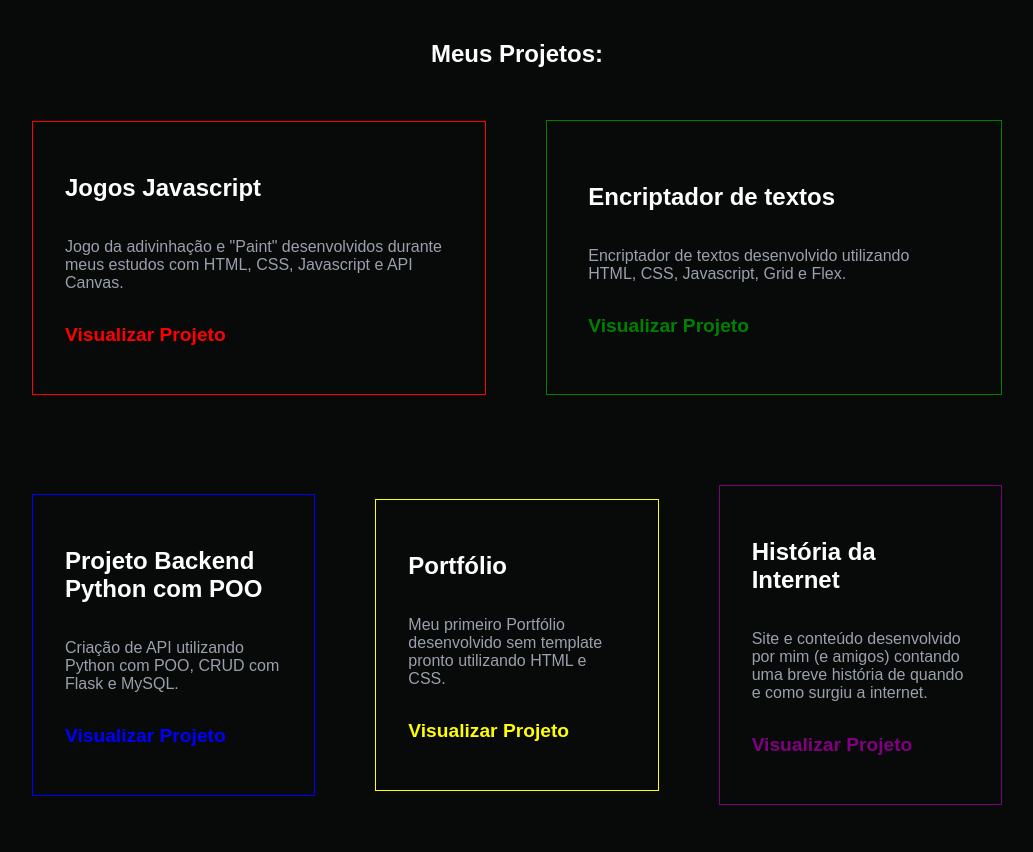
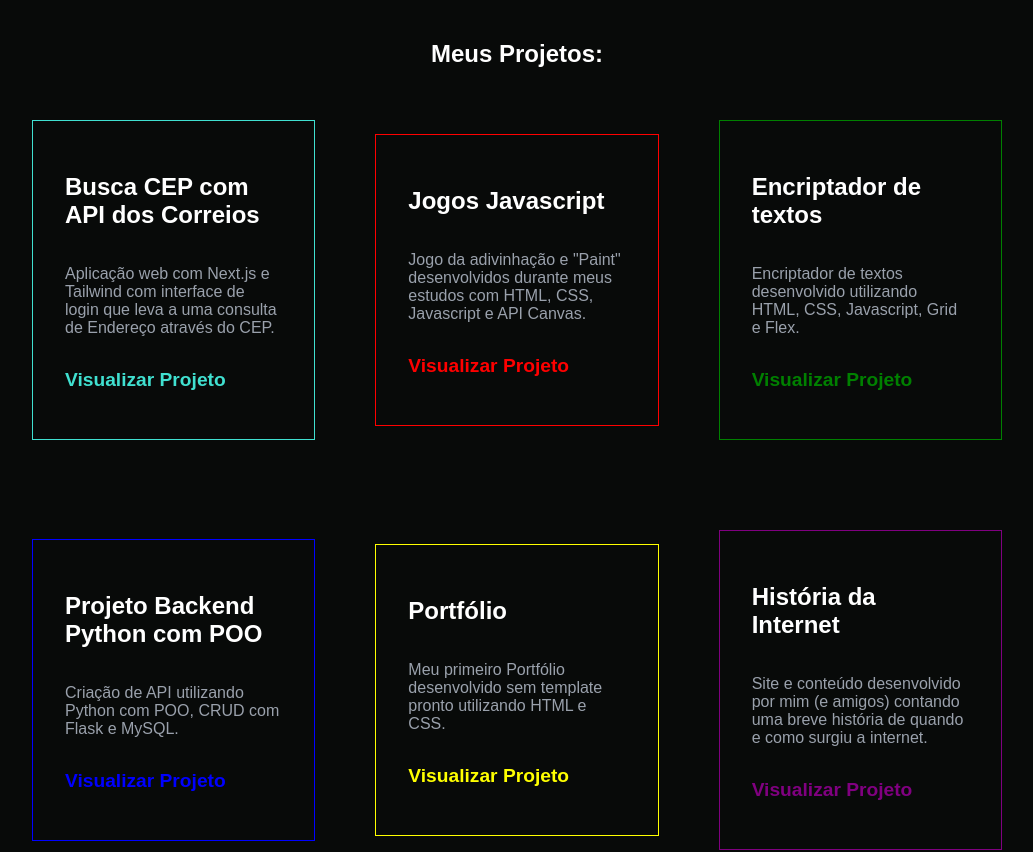
Before and after one commit to biancadizio/portfolio-app, a React (Create React App) app: page / in a window 1280 px wide. Shown: the part 1680-2532 px from the top of the page, without its empty margins (123-1156 px from the left). Built offline with nearby package versions, Linux system fonts and the light colour scheme.

Commit message:
feat: adição do projeto busca cep na seção de projetos

```diff
--- a/src/components/Projects/Projects-styled.js
+++ b/src/components/Projects/Projects-styled.js
@@ -29,9 +29,8 @@ export const ProjectsContainer = styled.div`
 }
   `;
 
-
-export const Project1 = styled.div`
-  border: 1px solid red;
+  export const Project0 = styled.div`
+  border: 1px solid turquoise;
   padding: 2rem;
   margin: 1rem 0;
   width: 100%;
@@ -42,7 +41,30 @@ export const Project1 = styled.div`
     display: flex;
     flex-direction: column;
     width: 50%;
-    margin: 30px 30px 30px 30px;
+    margin: 30px;
+  }
+`;
+
+export const Link0 = styled.a`
+  color: turquoise;
+  text-decoration: none;
+  font-weight: bold;
+  font-size: 1.2rem;
+  `;
+
+
+export const Project1 = styled.div`
+  border: 1px solid red;
+  padding: 2rem;
+  margin: 1rem 0;
+  width: 100%;
+  color: white;
+
+  @media (min-width: 1024px) {
+    display: flex;
+    flex-direction: column;
+    width: 50%;
+    margin: 30px;
   }
 `;
 
@@ -64,8 +86,7 @@ export const Project2 = styled.div`
     display: flex;
     flex-direction: column;
     width: 50%;
-    margin: 30px 30px 30px 30px;
-    padding: 2.6rem;
+    margin: 30px;
   }
 `;
 
@@ -88,7 +109,7 @@ export const Project3 = styled.div`
     display: flex;
     flex-direction: column;
     width: 50%;
-    margin: 0 30px 0 30px;
+    margin: 30px;
   }
 `;
 
@@ -110,7 +131,7 @@ export const Link3 = styled.a`
     display: flex;
     flex-direction: column;
     width: 50%;
-    margin: 0 30px 0 30px;
+    margin: 30px;
   }
 `;
 
@@ -133,7 +154,7 @@ export const Link4 = styled.a`
     display: flex;
     flex-direction: column;
     width: 50%;
-    margin: 30px 30px 30px 30px;
+    margin: 30px;
   }
 `;
 
--- a/src/components/Projects/Projects.jsx
+++ b/src/components/Projects/Projects.jsx
@@ -2,12 +2,14 @@ import React from 'react';
 import {
   ProjectsWrapper,
   Title,
+  Project0,
   Project1,
   Project2,
   Project3,
   Project4,
   Project5,
   Paragraph,
+  Link0,
   Link1,
   Link2,
   Link3,
@@ -22,6 +24,11 @@ const Projects = () => {
     <ProjectsWrapper>
       <Title>Meus Projetos:</Title>
       <ProjectsContainer>
+      <Project0>
+        <h1>Busca CEP com API dos Correios</h1>
+        <Paragraph>Aplicação web com Next.js e Tailwind com interface de login que leva a uma consulta de Endereço através do CEP.</Paragraph>
+        <Paragraph><Link0 href="https://projeto-elevcode.vercel.app/">Visualizar Projeto</Link0></Paragraph>
+      </Project0>
       <Project1>
         <h1>Jogos Javascript</h1>
         <Paragraph>Jogo da adivinhação e "Paint" desenvolvidos durante meus estudos com HTML, CSS, Javascript e API Canvas.</Paragraph>
```
